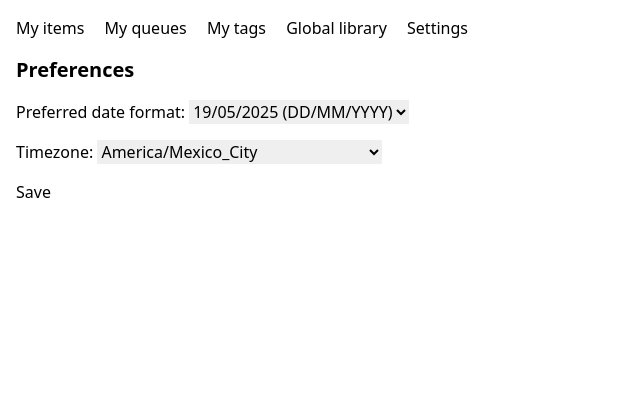
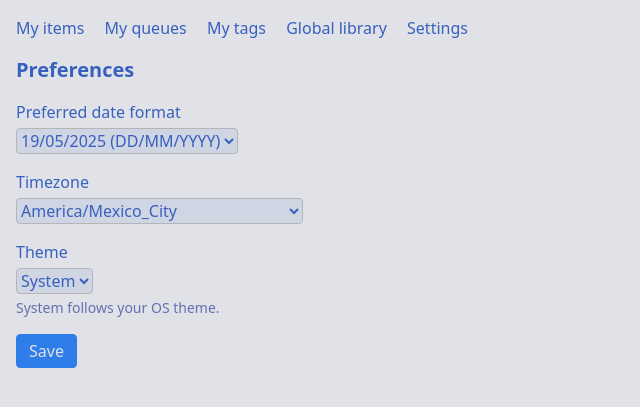
Before and after one commit to TheBitBanger/gulgrir, a Django app: page /settings/preferences/ in a window 1280 px wide. Shown: the top 407 px of the page, without its empty margins (0-640 px from the left). Run offline with Django 5.2, Linux system fonts and the light colour scheme; the visitor is signed in with stand-in values (Sample User, id 1); data comes from the database, SQL or seed files in the repository; some libraries are stand-ins or nearby versions.

Commit message:
feat: add theme preference and tokyonight styling

```diff
--- a/compose/dev.bind.yml
+++ b/compose/dev.bind.yml
@@ -3,3 +3,6 @@ services:
   app:
     volumes:
       - ../src:/app/src
+    environment:
+      DJANGO_DEBUG: "true"
+    command: "python /app/src/manage.py runserver 0.0.0.0:8765"
--- a/src/gulgrir/settings.py
+++ b/src/gulgrir/settings.py
@@ -78,6 +78,7 @@ TEMPLATES = [
                 "django.contrib.auth.context_processors.auth",
                 "django.contrib.messages.context_processors.messages",
                 "tracker.context_processors.date_format",
+                "tracker.context_processors.theme_preference",
             ],
         },
     },
--- a/src/tracker/context_processors.py
+++ b/src/tracker/context_processors.py
@@ -1,3 +1,8 @@
+from django.core.exceptions import ObjectDoesNotExist
+
+from .models import Profile
+
+
 def _django_fmt(strftime_fmt: str) -> str:
     """Convert a limited subset of strftime tokens to Django date-filter
         codes."""
@@ -25,3 +30,15 @@ def date_format(request):
         "fp_fmt": "Y-m-d",
         "tpl_fmt": "Y-m-d",
     }
+
+
+def theme_preference(request):
+    if request.user.is_authenticated:
+        try:
+            preference = request.user.profile.theme
+        except ObjectDoesNotExist:
+            preference = Profile.Theme.SYSTEM
+
+        return {"theme_preference": preference}
+
+    return {"theme_preference": ""}
--- a/src/tracker/forms.py
+++ b/src/tracker/forms.py
@@ -81,10 +81,14 @@ PRESETS = [
 
 class ProfileForm(forms.ModelForm):
     date_format = forms.ChoiceField(choices=PRESETS, label="Preferred date format")
+    theme = forms.ChoiceField(
+        choices=Profile.Theme.choices,
+        label="Theme",
+    )
 
     class Meta:
         model = Profile
-        fields = ["date_format", "timezone"]
+        fields = ["date_format", "timezone", "theme"]
 
 
 class UserItemFilterForm(forms.Form):
--- a/src/tracker/models.py
+++ b/src/tracker/models.py
@@ -232,10 +232,20 @@ class Queue(models.Model):
 
 
 class Profile(models.Model):
+    class Theme(models.TextChoices):
+        SYSTEM = "system", "System"
+        LIGHT = "light", "Light"
+        DARK = "dark", "Dark"
+
     user = models.OneToOneField(
         settings.AUTH_USER_MODEL,
         on_delete=models.CASCADE,
         related_name="profile",
+    )
+    theme = models.CharField(
+        max_length=16,
+        choices=Theme.choices,
+        default=Theme.SYSTEM,
     )
     date_format = models.CharField(
         max_length=32,
--- a/src/tracker/templates/tracker/base.html
+++ b/src/tracker/templates/tracker/base.html
@@ -1,10 +1,42 @@
 <!DOCTYPE html>
-<html lang="en">
+<html lang="en" data-theme-preference="{{ theme_preference }}">
 <head>
   <meta charset="utf-8">
   <title>{% block title %}gulgrir{% endblock %}</title>
   <meta name="viewport" content="width=device-width, initial-scale=1">
   {% load static %}
+  <script>
+    (() => {
+      const root = document.documentElement;
+      const serverPref = root.getAttribute("data-theme-preference") || "";
+      let storedPref = null;
+      try {
+        storedPref = localStorage.getItem("theme_preference");
+      } catch (err) {
+        storedPref = null;
+      }
+      const hasServerPref = serverPref !== "" && serverPref !== "None" && serverPref !== "null";
+      const preference = hasServerPref ? serverPref : (storedPref || "system");
+      const resolveTheme = (value) => {
+        if (value === "dark" || value === "light") {
+          return value;
+        }
+        return window.matchMedia && window.matchMedia("(prefers-color-scheme: dark)").matches
+          ? "dark"
+          : "light";
+      };
+      const resolved = resolveTheme(preference);
+      root.dataset.theme = resolved;
+      try {
+        if (hasServerPref) {
+          localStorage.setItem("theme_preference", preference);
+        }
+        localStorage.setItem("theme_resolved", resolved);
+      } catch (err) {
+        // storage disabled; ignore
+      }
+    })();
+  </script>
   <script src="https://cdn.tailwindcss.com"></script>
   <script defer src="https://unpkg.com/alpinejs@3.14.9/dist/cdn.min.js"></script>
   <link rel="stylesheet" href="https://cdn.jsdelivr.net/npm/flatpickr/dist/flatpickr.min.css">
@@ -22,7 +54,130 @@
       });
     });
   </script>
-  <style>[x-cloak]{display:none !important}</style>
+  <style>
+    :root[data-theme="dark"] {
+      --bg: #1a1b26;
+      --surface: #16161e;
+      --surface-2: #292e42;
+      --text: #c0caf5;
+      --muted: #a9b1d6;
+      --border: #3b4261;
+      --accent: #7aa2f7;
+      --accent-contrast: #1a1b26;
+      --success: #9ece6a;
+      --warn: #e0af68;
+      --danger: #f7768e;
+    }
+
+    :root[data-theme="light"] {
+      --bg: #e1e2e7;
+      --surface: #d0d5e3;
+      --surface-2: #c4c8da;
+      --text: #3760bf;
+      --muted: #6172b0;
+      --border: #b4b5b9;
+      --accent: #2e7de9;
+      --accent-contrast: #e1e2e7;
+      --success: #587539;
+      --warn: #8c6c3e;
+      --danger: #f52a65;
+    }
+
+    body {
+      background: var(--bg);
+      color: var(--text);
+    }
+
+    nav a {
+      color: var(--text);
+    }
+
+    nav a:hover {
+      color: var(--accent);
+    }
+
+    a {
+      color: var(--accent);
+    }
+
+    a:hover {
+      color: var(--accent);
+      text-decoration: underline;
+    }
+
+    input,
+    select,
+    textarea {
+      background: var(--surface);
+      border: 1px solid var(--border);
+      color: var(--text);
+      border-radius: 0.25rem;
+      padding: 0.25rem 0.5rem;
+    }
+
+    ::placeholder {
+      color: var(--muted);
+    }
+
+    .border,
+    .border-b,
+    .border-t,
+    .border-l,
+    .border-r {
+      border-color: var(--border);
+    }
+
+    table {
+      border-color: var(--border);
+      background: var(--surface);
+    }
+
+    thead th {
+      background: var(--surface-2);
+    }
+
+    th,
+    td {
+      border-color: var(--border);
+    }
+
+    .btn {
+      background: var(--accent);
+      color: var(--accent-contrast);
+      border: 1px solid var(--accent);
+      border-radius: 0.25rem;
+      padding: 0.25rem 0.75rem;
+      display: inline-flex;
+      align-items: center;
+      gap: 0.25rem;
+      text-decoration: none;
+    }
+
+    .btn:hover {
+      color: var(--accent-contrast);
+      text-decoration: none;
+      filter: brightness(1.05);
+    }
+
+    .btn-danger {
+      background: var(--danger);
+      color: var(--accent-contrast);
+      border: 1px solid var(--danger);
+    }
+
+    .link {
+      color: var(--accent);
+      text-decoration: underline;
+    }
+
+    .text-muted {
+      color: var(--muted);
+    }
+
+    [x-cloak] {
+      display: none !important;
+    }
+  </style>
 </head>
 <body class="container mx-auto p-4">
   <nav class="mb-4 space-x-4">
--- a/src/tracker/templates/tracker/confirm_delete.html
+++ b/src/tracker/templates/tracker/confirm_delete.html
@@ -5,7 +5,7 @@
 
 <form method="post">
   {% csrf_token %}
-  <button type="submit" class="btn bg-red-600 text-white">Delete</button>
+  <button type="submit" class="btn btn-danger">Delete</button>
   <a href="{{ success_url|default:request.META.HTTP_REFERER }}" class="btn">Cancel</a>
 </form>
 {% endblock %}
--- a/src/tracker/templates/tracker/partials/action_bar.html
+++ b/src/tracker/templates/tracker/partials/action_bar.html
@@ -24,7 +24,7 @@
   {# dynamic parameters ------------------------------------------------------- #}
   <span id="param_zone" class="flex gap-2"></span>
 
-  <button type="submit" class="border rounded px-3 py-1 bg-blue-600 text-white hover:bg-blue-700">
+  <button type="submit" class="btn">
     Execute
   </button>
 
--- a/src/tracker/templates/tracker/preferences.html
+++ b/src/tracker/templates/tracker/preferences.html
@@ -3,7 +3,33 @@
 <h1 class="text-xl font-semibold mb-4">Preferences</h1>
 <form method="post" class="space-y-4">
   {% csrf_token %}
-  {{ form.as_p }}
+  {% if form.non_field_errors %}
+    <div class="text-sm text-muted">
+      {{ form.non_field_errors }}
+    </div>
+  {% endif %}
+  <div>
+    <label class="block mb-1">{{ form.date_format.label }}</label>
+    {{ form.date_format }}
+    {% if form.date_format.errors %}
+      <div class="text-sm text-muted mt-1">{{ form.date_format.errors }}</div>
+    {% endif %}
+  </div>
+  <div>
+    <label class="block mb-1">{{ form.timezone.label }}</label>
+    {{ form.timezone }}
+    {% if form.timezone.errors %}
+      <div class="text-sm text-muted mt-1">{{ form.timezone.errors }}</div>
+    {% endif %}
+  </div>
+  <div>
+    <label class="block mb-1">{{ form.theme.label }}</label>
+    {{ form.theme }}
+    <p class="text-sm text-muted mt-1">System follows your OS theme.</p>
+    {% if form.theme.errors %}
+      <div class="text-sm text-muted mt-1">{{ form.theme.errors }}</div>
+    {% endif %}
+  </div>
   <button class="btn" type="submit">Save</button>
 </form>
 {% endblock %}
--- a/src/tracker/templates/tracker/useritem_dashboard.html
+++ b/src/tracker/templates/tracker/useritem_dashboard.html
@@ -15,13 +15,13 @@
         <li>
           <a
               href="{% url 'useritem_dashboard' %}?filter={{ sf.pk }}"
-              class="text-blue-600" hover:underline"
+              class="link"
           >
             {{ sf.name }}
           </a>
         </li>
       {% empty %}
-        <li class="text-sm text-gray-400">None yet</li>
+        <li class="text-sm text-muted">None yet</li>
       {% endfor %}
     </ul>
   </aside>
```
Also changed, not shown: AGENTS.md (+8 -0 lines), src/tracker/migrations/0010_profile_theme.py (added).
